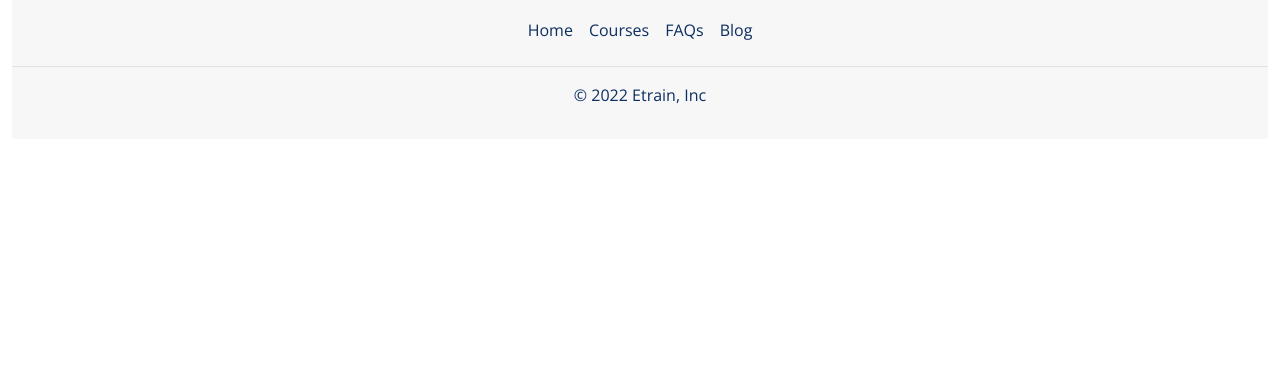
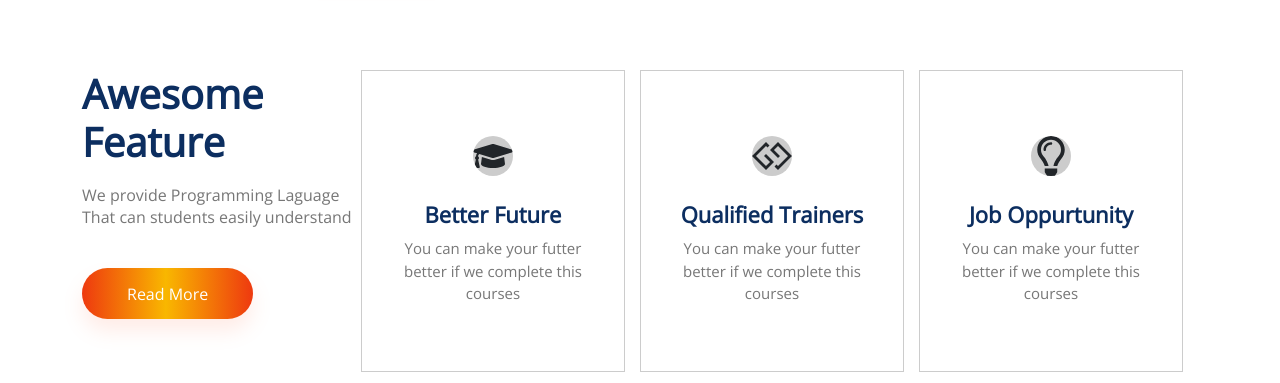
Before and after one commit to Mmunni/etrain-client, a React (Create React App) app: page / in a window 1280 px wide. Shown: the part 417-800 px from the top of the page. Built offline with nearby package versions, Linux system fonts and the light colour scheme; no server answers.

Commit message:
footer added

```diff
--- a/src/App.css
+++ b/src/App.css
@@ -13,8 +13,6 @@
   background-image: linear-gradient(to left, #ee390f 0%, #f9b700 51%, #ee390f 100%);
   transition: all .4s ease-in-out;
   text-transform: capitalize;
-  /* background-size: 200% auto; */
-  /* border: 1px solid transparent; */
   box-shadow: 0px 12px 20px 0px rgba(255, 126, 95, 0.15);
 }
 .btn_1:hover{
@@ -30,11 +28,8 @@
   font-size: 16px;
   font-weight: 500;
   color: #000;
-
   transition: all .4s ease-in-out;
   text-transform: capitalize;
-  /* background-size: 200% auto; */
-  /* border: 1px solid transparent; */
   box-shadow: 0px 12px 20px 0px rgba(255, 126, 95, 0.15);
 }
 .btn_2:hover{
--- a/src/layouts/pages/Home/Home/Home.css
+++ b/src/layouts/pages/Home/Home/Home.css
@@ -1,3 +1,9 @@
+.pt-100{
+    padding-top: 100px;
+}
+.pb-100{
+    padding-bottom: 100px;
+}
 .title h1{
     font-size: 60px;
     color:#0c2e60;
@@ -7,4 +13,44 @@
     line-height: 22px;
     padding: 15px 0;
     color: #777;
+
 }
+.feature-title h2{
+    font-size: 40px;
+    color:#0c2e60;
+    font-weight: 900;
+}
+.feature-title p{
+    line-height: 22px;
+    padding-top: 10px;
+    color: #777;
+}
+.feature-card {
+    border: 1px solid #ccc;
+    margin-right: 15px;
+    padding: 50px 20px;
+    transition: .3s;
+}
+.feature-card:hover{
+    border: 1px solid red;
+    background-color: rgb(255, 136, 0);
+}
+
+.icon {
+    background-color: #ccc;
+    border-radius: 50%;
+    line-height: -22px;
+    height: 40px;
+    width: 40px;
+    margin: 15px;
+}
+.feature-card h4{
+    font-size: 22px;
+    margin: 10px 0;
+    color:#0c2e60;
+    font-weight: 700;
+}
+.feature-card p{
+    color: #777;
+    font-size: 15px;
+}
--- a/src/layouts/pages/Home/Home/Home.js
+++ b/src/layouts/pages/Home/Home/Home.js
@@ -1,11 +1,13 @@
 import React from 'react';
 import './Home.css';
 import Banner from '../../../../assets/banner/Banner_img.webp'
+import { FaGg, FaGraduationCap, FaRegLightbulb } from 'react-icons/fa';
 
 const Home = () => {
     return (
         <div >
           <div className="container">
+            {/* banner area */}
             <div className="row">
                 <div className="banner-area d-flex justify-content-center align-items-center">
                 <div className="col-6">
@@ -23,6 +25,39 @@ const Home = () => {
                 </div>
                 </div>
             </div>
+            {/* feature area */}
+            <div className="row pt-100 pb-100 ">
+                <div className="feature d-flex ">
+                    <div className="col-3">
+                        <div className="feature-title">
+                            <h2>Awesome Feature</h2>
+                            <p>We provide Programming Laguage That can students easily understand</p>
+                            <button className='btn_1 mt-4'>Read More</button>
+                        </div>
+                    </div>
+                    <div className="col-3">
+                        <div className="feature-card text-center">
+                            <FaGraduationCap className='icon'/>
+                            <h4>Better Future</h4>
+                            <p>You can make your futter better if we complete this courses</p>
+                        </div>
+                    </div>
+                    <div className="col-3">
+                        <div className="feature-card text-center">
+                            <FaGg className='icon'/>
+                            <h4>Qualified Trainers</h4>
+                            <p>You can make your futter better if we complete this courses</p>
+                        </div>
+                    </div>
+                    <div className="col-3">
+                        <div className="feature-card text-center">
+                            <FaRegLightbulb className='icon'/>
+                            <h4>Job Oppurtunity</h4>
+                            <p>You can make your futter better if we complete this courses</p>
+                        </div>
+                    </div>
+                </div>
+            </div>
           </div>
         </div>
     );
```
